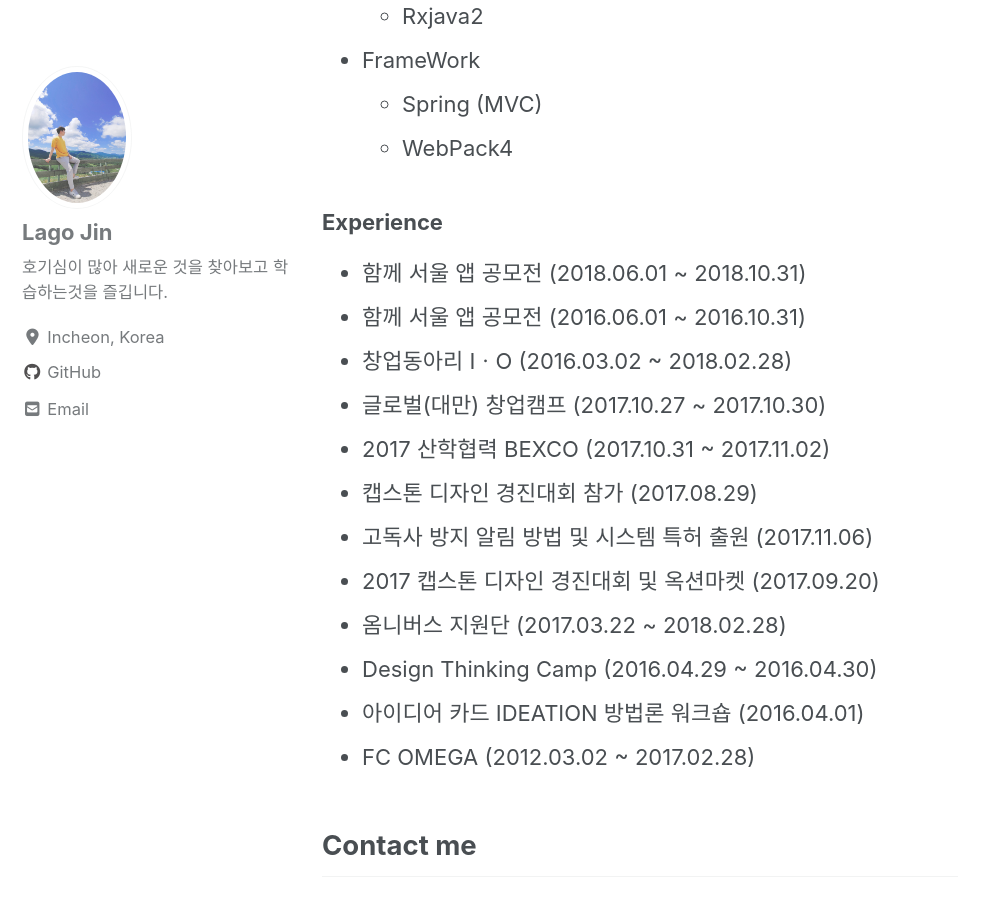
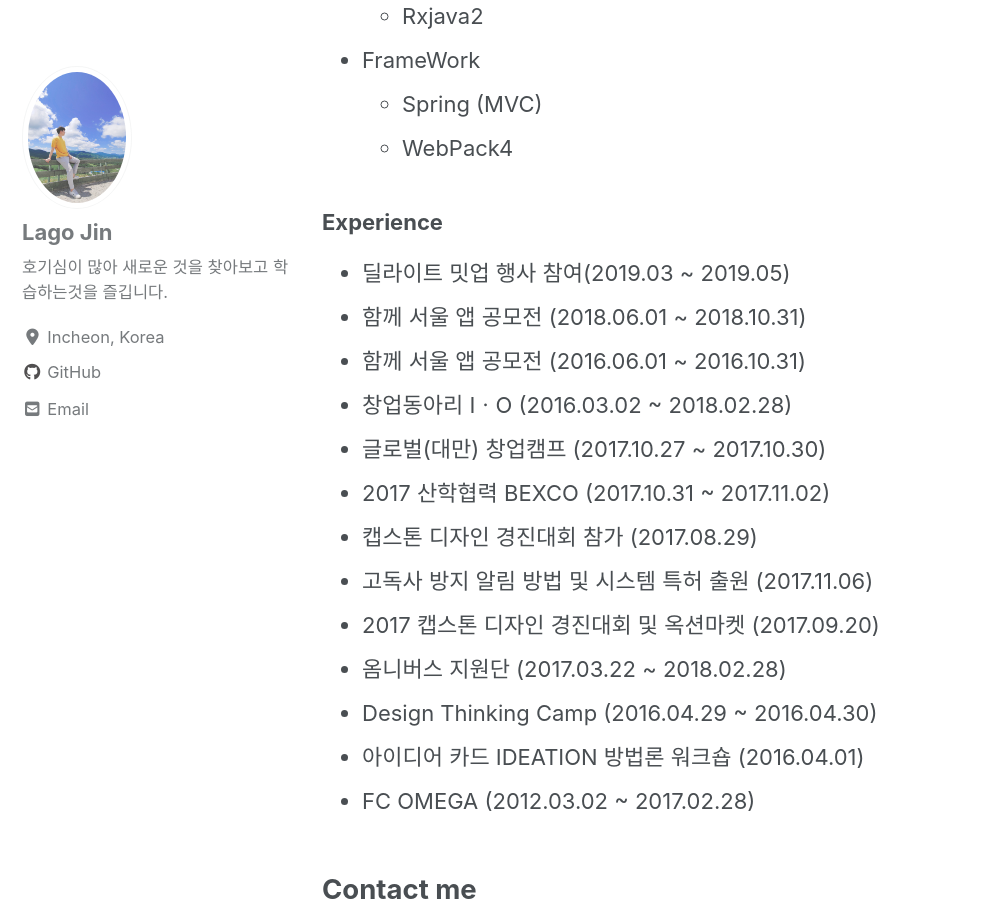
Before and after one commit to lagoJin/lagoJin.github.io, a Jekyll site: the page built from _pages/about.md, in a window 1280 px wide and 900 px high, scrolled down 803 px. Shown: the whole window, without its empty margins (0-999 px from the left). Built offline with Jekyll 4.4.1, drawn with Linux system fonts in a browser that asks for light colours; cached includes are drawn as plain includes; nearby versions of some CDN libraries; comment, search, counter and statistics services are not loaded.

Commit message:
About 페이지 수정

```diff
--- a/_pages/about.md
+++ b/_pages/about.md
@@ -43,7 +43,7 @@ toc: true
 
 ### Experience
 
-
+   - 딜라이트 밋업 행사 참여(2019.03 ~ 2019.05)
    - 함께 서울 앱 공모전 (2018.06.01 ~ 2018.10.31)
    - 함께 서울 앱 공모전 (2016.06.01 ~ 2016.10.31)
    - 창업동아리 IㆍO (2016.03.02 ~ 2018.02.28)
```
